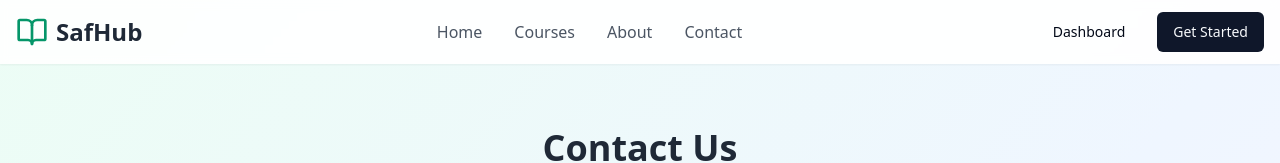
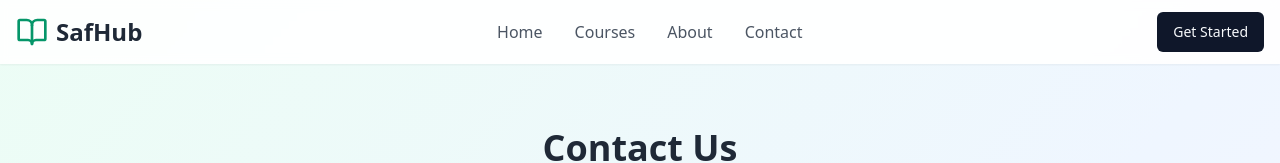
Before and after one commit to kenzyflash/yet-ephrat-academy, a React (Vite) app: page /contact in a window 1280 px wide. Shown: the top 163 px of the page. Built offline with nearby package versions, Linux system fonts and the light colour scheme.

Commit message:
Remove Dashboard button from Contact page
Removed the Dashboard button from the header in the Contact page.

```diff
--- a/src/components/Header.tsx
+++ b/src/components/Header.tsx
@@ -35,9 +35,6 @@ const Header = () => {
 
           {/* Desktop Actions */}
           <div className="hidden md:flex items-center space-x-4">
-            <Button variant="ghost" asChild>
-              <Link to="/student-dashboard">Dashboard</Link>
-            </Button>
             <Button asChild>
               <Link to="/courses">Get Started</Link>
             </Button>
@@ -89,11 +86,6 @@ const Header = () => {
                 Contact
               </Link>
               <div className="flex flex-col space-y-2 pt-4">
-                <Button variant="ghost" asChild>
-                  <Link to="/student-dashboard" onClick={() => setIsMenuOpen(false)}>
-                    Dashboard
-                  </Link>
-                </Button>
                 <Button asChild>
                   <Link to="/courses" onClick={() => setIsMenuOpen(false)}>
                     Get Started
```
